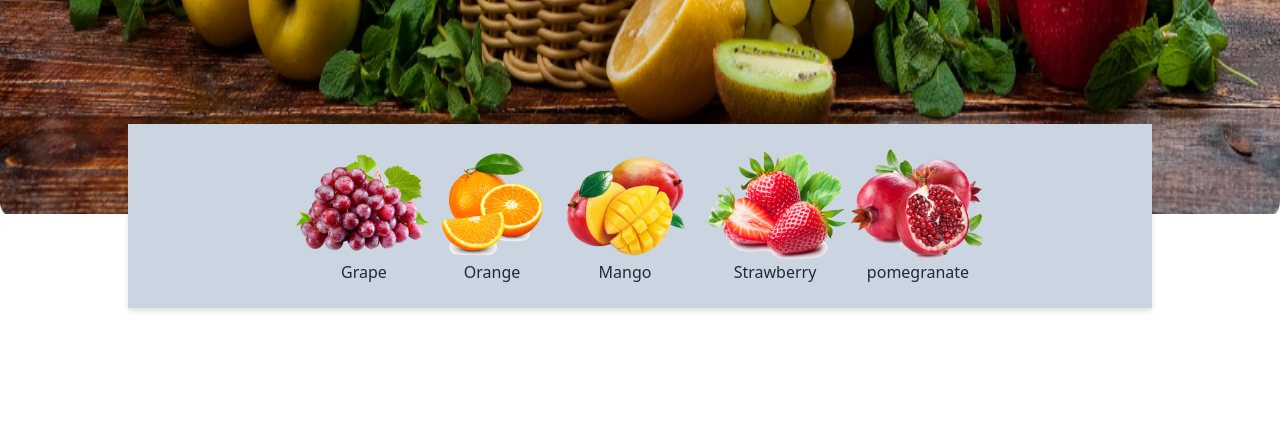
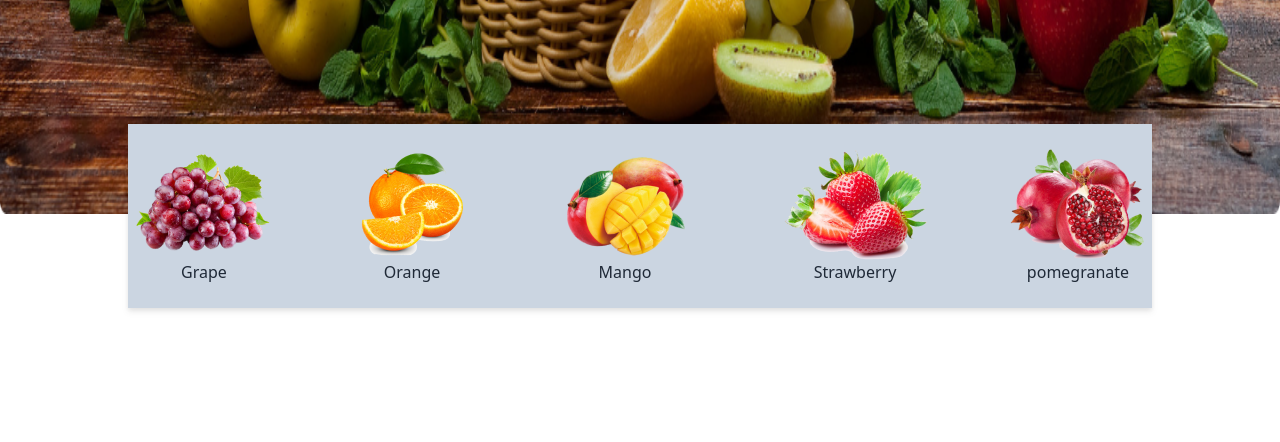
Before and after one commit to moshiurrahmansourave/Fruit-brust-assignment, a plain HTML site: page index.html in a window 1280 px wide. Shown: the part 960-1402 px from the top of the page. Drawn offline with nearby package versions, Linux system fonts and the light colour scheme; grey boxes are pictures that could not be loaded.

Commit message:
addedd all

```diff
--- a/index.html
+++ b/index.html
@@ -57,8 +57,9 @@
 
                 <div class=" navbar-end ">
                     <div class="form-control hidden lg:flex">
-                        <input type="text" placeholder="Search here"
+                        <input type="text" placeholder="Search here "
                             class="text-black input border rounded-full lg:w-96" />
+
                     </div>
                 </div>
 
@@ -129,7 +130,7 @@
         </div>
         <!-- bonuse part -->
         <div class="px-32  relative -mt-24">
-            <div class=" hidden lg:flex flex-row text-center justify-center bg-slate-300 drop-shadow-md py-6">
+            <div class=" hidden lg:flex flex-row gap-20 text-center justify-center bg-slate-300 drop-shadow-md py-6">
                 <div>
                     <img src="images/fruit1.png" alt="">
                     <p>Grape</p>
```
Also changed, not shown: images/icon/sarce.jpg (added).
